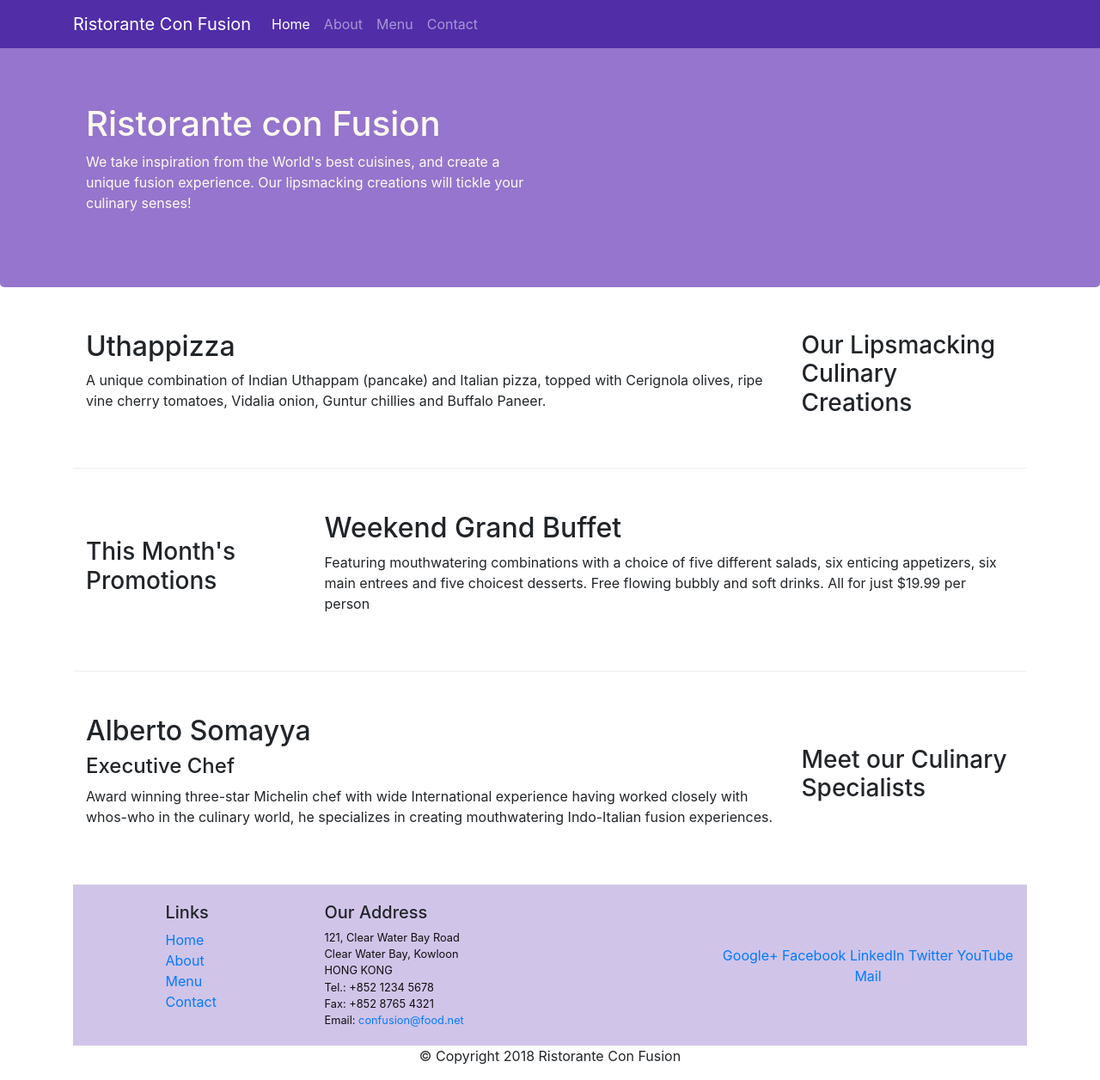
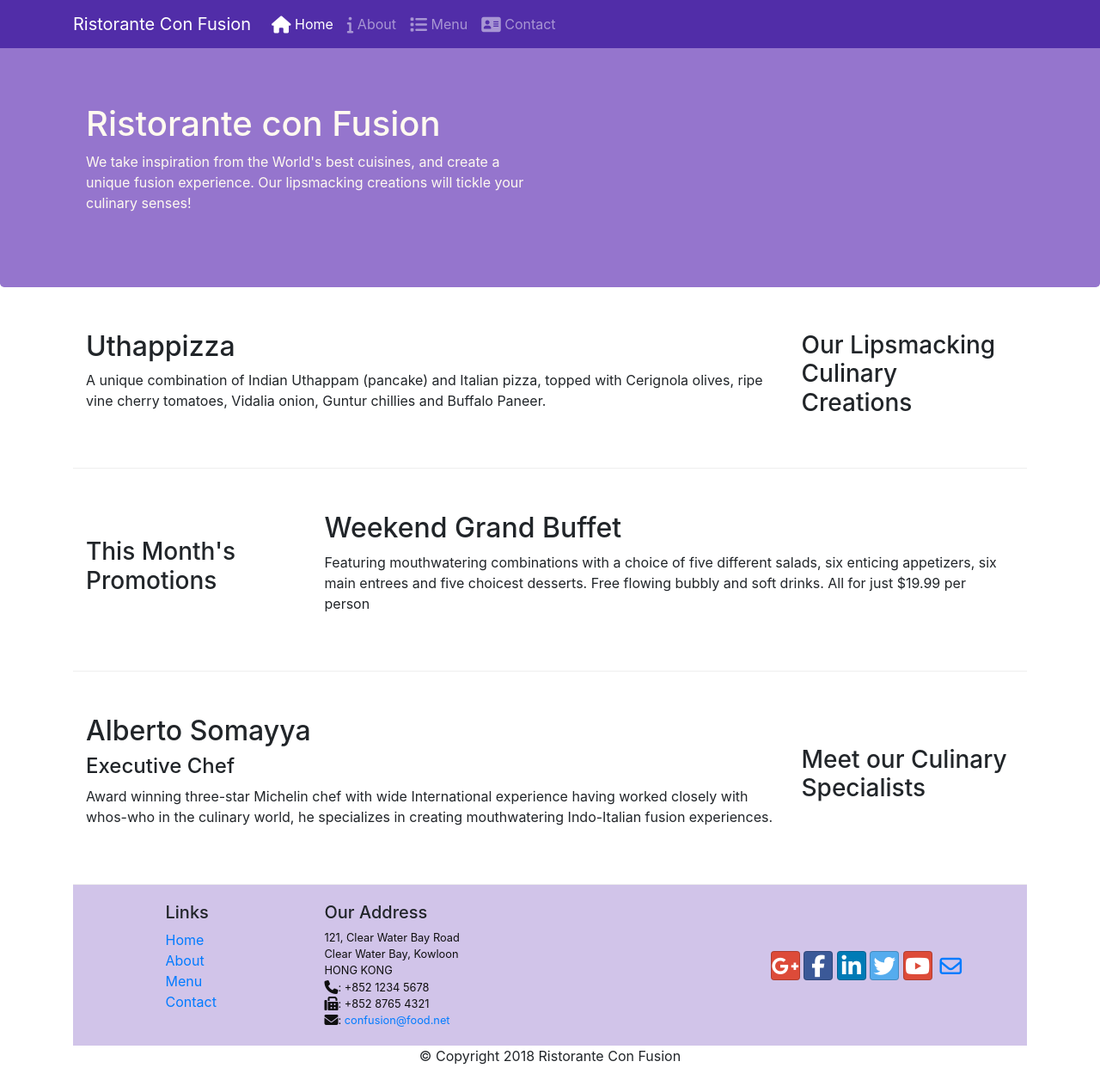
Before and after one commit to Tiiso/bootstrap4-confusion, a website: page index.html in a window 1280 px wide. Shown: the whole page at 86% size. Drawn offline with nearby package versions, Linux system fonts and the light colour scheme.

Commit message:
Icon Fonts

```diff
--- a/index.html
+++ b/index.html
@@ -10,6 +10,8 @@
     <!-- Bootstrap CSS -->
     <link rel="stylesheet" href="node_modules/bootstrap/dist/css/bootstrap.min.css">
     <link href="css/styles.css" rel="stylesheet">
+    <link rel="stylesheet" href="node_modules/font-awesome/css/font-awesome.min.css">
+    <link rel="stylesheet" href="node_modules/bootstrap-social/bootstrap-social.css">
     <title>Ristorante Con Fusion</title>
 </head>
 
@@ -22,10 +24,10 @@
            <a class="navbar-brand" href="#">Ristorante Con Fusion</a>
            <div class="collapse navbar-collapse" id="Navbar">
                 <ul class="navbar-nav mr-auto">
-                    <li class="nav-item active"><a class="nav-link" href="#">Home</a></li>
-                    <li class="nav-item"><a class="nav-link" href="./aboutus.html">About</a></li>
-                    <li class="nav-item"><a class="nav-link" href="#">Menu</a></li>
-                    <li class="nav-item"><a class="nav-link" href="#">Contact</a></li>
+                    <li class="nav-item active"><a class="nav-link" href="#"><span class="fa fa-home fa-lg"></span> Home</a></li>
+                    <li class="nav-item"><a class="nav-link" href="./aboutus.html"><span class="fa fa-info fa-lg"></span> About</a></li>
+                    <li class="nav-item"><a class="nav-link" href="#"><span class="fa fa-list fa-lg"></span> Menu</a></li>
+                    <li class="nav-item"><a class="nav-link" href="#"><span class="fa fa-address-card fa-lg"></span> Contact</a></li>
                 </ul>
             </div>
         </div>
@@ -96,19 +98,20 @@
 		              121, Clear Water Bay Road<br>
 		              Clear Water Bay, Kowloon<br>
 		              HONG KONG<br>
-		              Tel.: +852 1234 5678<br>
-		              Fax: +852 8765 4321<br>
-		              Email: <a href="mailto:confusion@food.net">confusion@food.net</a>
+		               <i class="fa fa-phone fa-lg"></i>: +852 1234 5678<br>
+                      <i class="fa fa-fax fa-lg"></i>: +852 8765 4321<br>
+                      <i class="fa fa-envelope fa-lg"></i>:
+                      <a href="mailto:confusion@food.net">confusion@food.net</a>
 		           </address>
                 </div>
                 <div class="col-12 col-sm-4 align-self-center">
                     <div class="text-center">
-                        <a href="http://google.com/+">Google+</a>
-                        <a href="http://www.facebook.com/profile.php?id=">Facebook</a>
-                        <a href="http://www.linkedin.com/in/">LinkedIn</a>
-                        <a href="http://twitter.com/">Twitter</a>
-                        <a href="http://youtube.com/">YouTube</a>
-                        <a href="mailto:">Mail</a>
+                        <a class="btn btn-social-icon btn-google" href="http://google.com/+"><i class="fa fa-google-plus"></i></a>
+                        <a class="btn btn-social-icon btn-facebook" href="http://www.facebook.com/profile.php?id="><i class="fa fa-facebook"></i></a>
+                        <a class="btn btn-social-icon btn-linkedin" href="http://www.linkedin.com/in/"><i class="fa fa-linkedin"></i></a>
+                        <a class="btn btn-social-icon btn-twitter" href="http://twitter.com/"><i class="fa fa-twitter"></i></a>
+                        <a class="btn btn-social-icon btn-google" href="http://youtube.com/"><i class="fa fa-youtube"></i></a>
+                        <a class="btn btn-social-icon" href="mailto:"><i class="fa fa-envelope-o"></i></a>
                     </div>
                 </div>
            </div>
```
Also changed, not shown: aboutus.html (+16 -13 lines), 1 other file.
